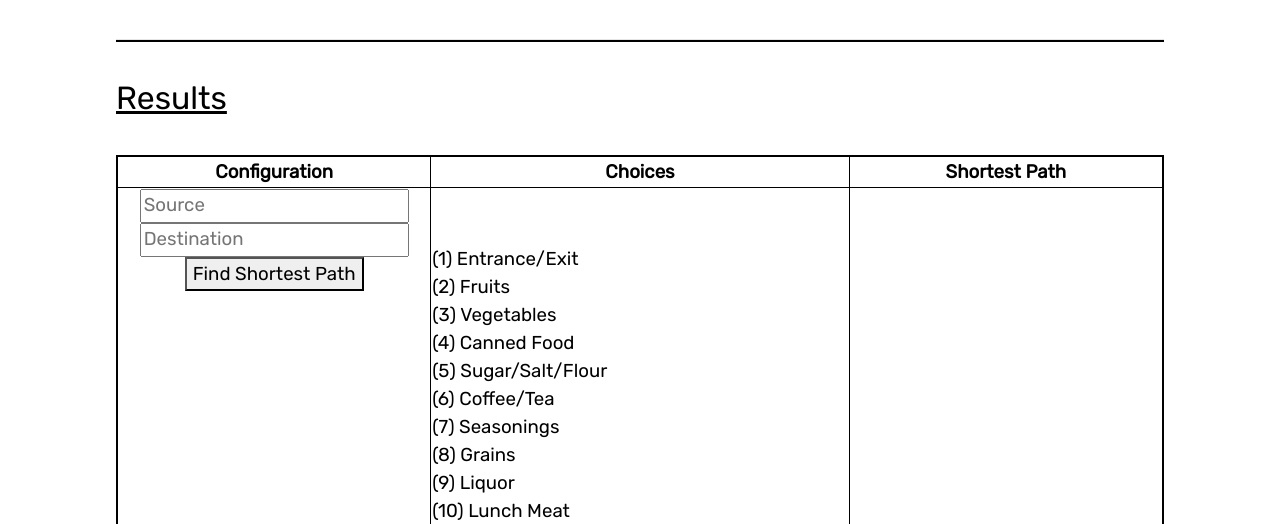
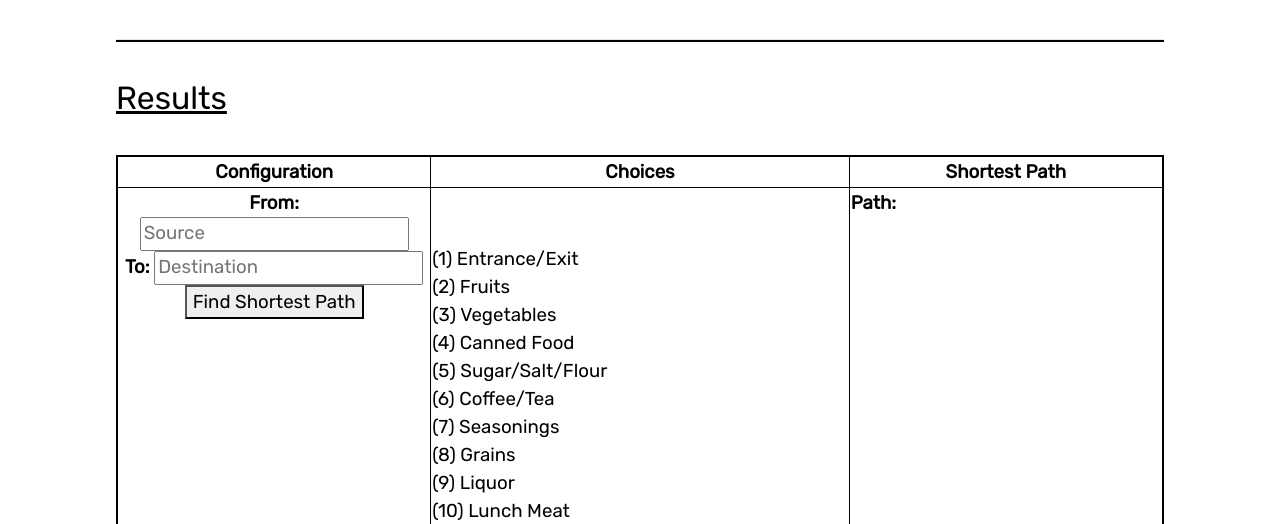
Before and after one commit to RafaelMeza64/CMPE-130-Project-, a Flask app: page /home in a window 1280 px wide. Shown: the part 1363-1887 px from the top of the page. Run offline with Flask 2, Linux system fonts and the light colour scheme; parts of the project's set-up code (start-up, migrations or seed data) failed here and were passed over.

Commit message:
Total DIstance from a vertex to another (WIP)

```diff
--- a/main.py
+++ b/main.py
@@ -91,6 +91,7 @@ def home():
     vertices = walmart_neighborhood.V
     source_name = walmart_header[0]
     all_paths = walmart_neighborhood.findShortestPath(0)
+    total_distance = None
 
     if request.method == "POST":
         input_choice_from = int(request.form["input-from"])
@@ -107,13 +108,15 @@ def home():
                 result =  Markup("<span style=\"color:red;\">You are going to where you already are!</span>")
                 source_name = str(walmart_header[int(input_choice_from)])
                 all_paths = walmart_neighborhood.findShortestPath(int(input_choice_from))
-                return render_template("walmart_neighborhood.html", all_paths=all_paths, input_choice_from=input_choice_from, input_choice_to=input_choice_to, vertices=vertices, list=walmart_locations, path=result, header=walmart_header, source_name=source_name)
+                return render_template("walmart_neighborhood.html", all_paths=all_paths, input_choice_from=input_choice_from, input_choice_to=input_choice_to, vertices=vertices, list=walmart_locations, path=result, header=walmart_header, source_name=source_name, total_distance=total_distance)
 
+            total_distance = float(walmart_neighborhood.getTotalCost(int(input_choice_from), int(input_choice_to)))
+            print("THIS:", total_distance)
             result = walmart_neighborhood.printShortestPath(int(input_choice_from)-1, int(input_choice_to)-1)
             source_name = str(walmart_header[int(input_choice_from)])
             all_paths = walmart_neighborhood.findShortestPath(int(input_choice_from))
 
-        return render_template("walmart_neighborhood.html", all_paths=all_paths, input_choice_from=input_choice_from, input_choice_to=input_choice_to, vertices=vertices, list=walmart_locations, path=result, header=walmart_header, source_name=source_name)
+        return render_template("walmart_neighborhood.html", all_paths=all_paths, input_choice_from=input_choice_from, input_choice_to=input_choice_to, vertices=vertices, list=walmart_locations, path=result, header=walmart_header, source_name=source_name, total_distance=total_distance)
 
     else:
         return render_template("walmart_neighborhood.html", all_paths=all_paths, input_choice_from=0, vertices=vertices, list=walmart_locations, path=result, header=walmart_header)
--- a/templates/walmart_neighborhood.html
+++ b/templates/walmart_neighborhood.html
@@ -31,8 +31,9 @@
             <tr>
                 <td style="text-align: center;">
                     <form action="#" method="post">
-                        <input type="number" name="input-from" placeholder="Source" value="{{input_choice_from if input_choice_from}}"/>
-                        <input type="number" name="input-to" placeholder="Destination" value="{{input_choice_to if input_choice_to}}"/>
+                        <b>From:</b> <input type="number" name="input-from" placeholder="Source" value="{{input_choice_from if input_choice_from}}"/>
+                        <br/>
+                        <b>To:</b> <input type="number" name="input-to" placeholder="Destination" value="{{input_choice_to if input_choice_to}}"/>
                         <br/>
                         <button type="submit" name="Submit">Find Shortest Path</button>
                     </form>
@@ -40,8 +41,12 @@
                 <td style="white-space: pre">
                     {{list}}
                 </td>
-                <td style="text-align: center;">
+                <td>
+                    <b>Path:</b>
+                    <br/>
                     {{path}}
+                    <!-- <hr/> -->
+                    <!-- <b>Total Distance:</b> {{total_distance}} -->
                 </td>
             </tr>
         </table>
```
